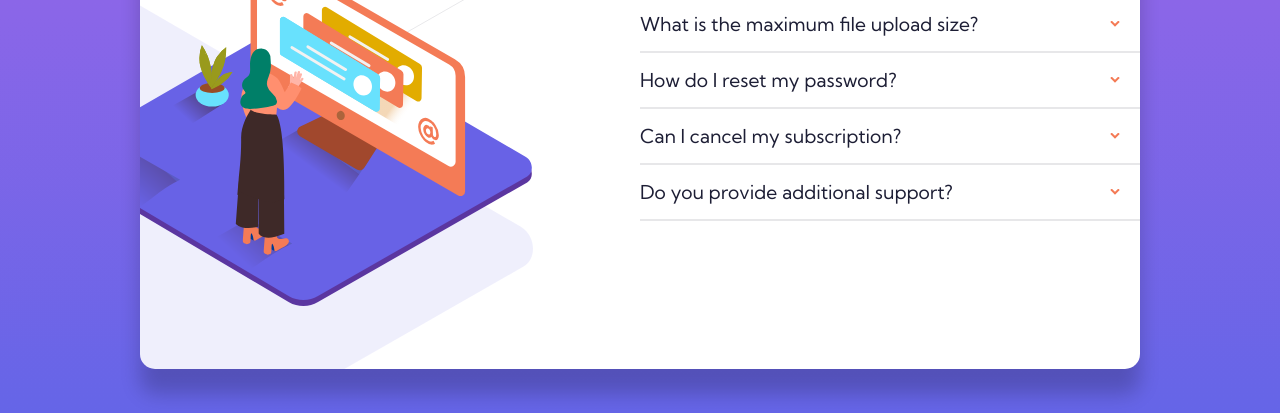
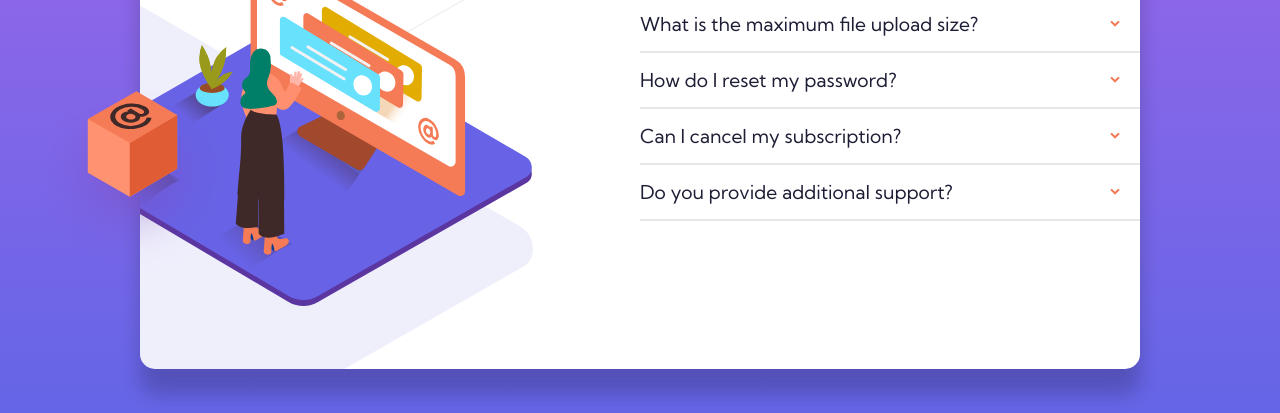
Before and after one commit to ArttuOll/MockWebsites, a plain HTML site: page faq-accordion-card-main/index.html in a window 1280 px wide. Shown: the part 387-800 px from the top of the page. Drawn offline with Linux system fonts and the light colour scheme.

Commit message:
Add box image

```diff
--- a/faq-accordion-card-main/background.scss
+++ b/faq-accordion-card-main/background.scss
@@ -11,9 +11,7 @@ body {
 
 .card {
   display: flex;
-  position: absolute;
-  top: 90%;
-  left: 10%;
+  position: relative;
   background-color: white;
   border-radius: 15px;
   max-width: 1000px;
--- a/faq-accordion-card-main/images.scss
+++ b/faq-accordion-card-main/images.scss
@@ -17,3 +17,10 @@ $images_location_y: 295px;
   right: 572px;
   bottom: $images_location_y;
 }
+
+.card__box {
+  position: absolute;
+  top: 44%;
+  transform: translateX(-54%);
+  z-index: 2;
+}
--- a/faq-accordion-card-main/index.html
+++ b/faq-accordion-card-main/index.html
@@ -26,6 +26,13 @@
   </head>
   <body>
     <main class="card">
+      <img
+        class="card__box"
+        src="images/illustration-box-desktop.svg"
+        alt="Box with the at-character"
+        aria-hidden="true"
+      />
+
       <aside class="images">
         <img
           class="bg-pattern"
```
